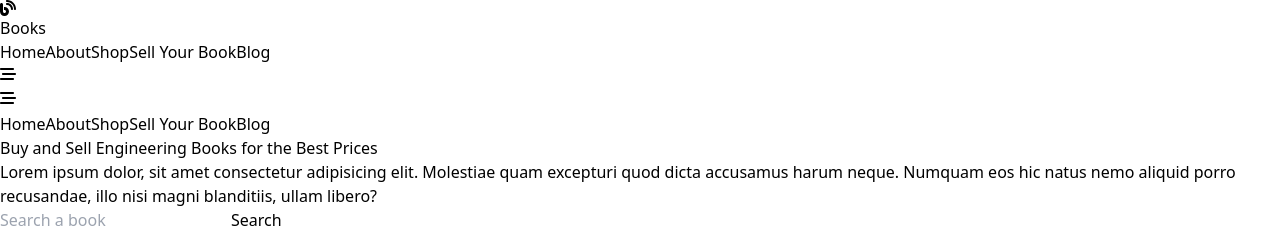
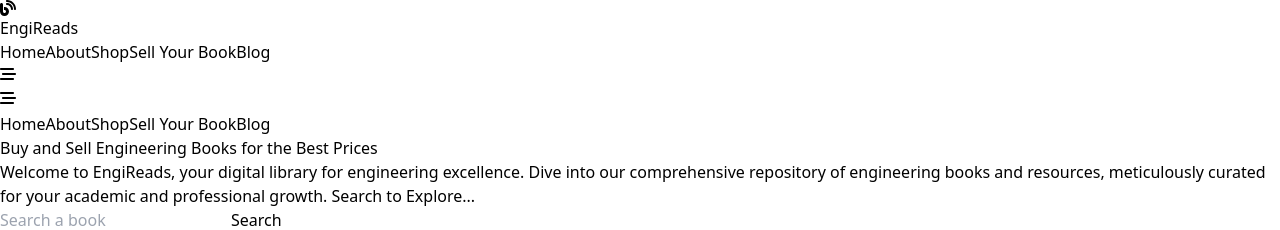
Before and after one commit to devrajmudgal/Online-Book-Store-App, a React (Vite) app in the folder mern-client/: page / in a window 1280 px wide. Shown: the top 230 px of the page. Built offline with nearby package versions, Linux system fonts and the light colour scheme; no server answers.

Commit message:
some minimal changes

```diff
--- a/mern-client/src/components/Banner.jsx
+++ b/mern-client/src/components/Banner.jsx
@@ -11,11 +11,14 @@ const Banner = () => {
             Buy and Sell Engineering Books{" "}
             <span className="text-blue-700">for the Best Prices</span>
           </h2>
-          <p className="md:w-4/5">
-            Lorem ipsum dolor, sit amet consectetur adipisicing elit. Molestiae
-            quam excepturi quod dicta accusamus harum neque. Numquam eos hic
-            natus nemo aliquid porro recusandae, illo nisi magni blanditiis,
-            ullam libero?
+          <p className="md:w-3/5">
+            Welcome to EngiReads, your digital library for engineering
+            excellence. Dive into our comprehensive repository of engineering
+            books and resources, meticulously curated for your academic and
+            professional growth.{" "}
+            <span className="text-blue-700 font-bold">
+              Search to Explore...
+            </span>
           </p>
           <div>
             <input
--- a/mern-client/src/components/Navbar.jsx
+++ b/mern-client/src/components/Navbar.jsx
@@ -48,7 +48,7 @@ const Navbar = () => {
             className="text-2xl font-bold text-blue-700 flex items-center gap-2"
           >
             <FaBlog className="inline-block" />
-            Books
+            EngiReads
           </Link>
 
           {/* nav items for large devices */}
```
